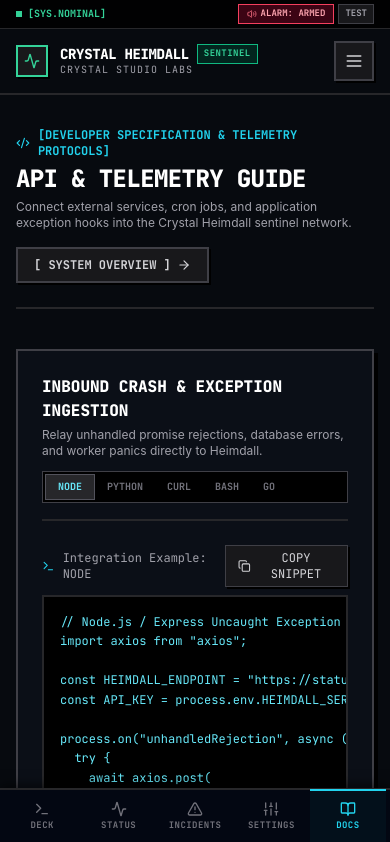
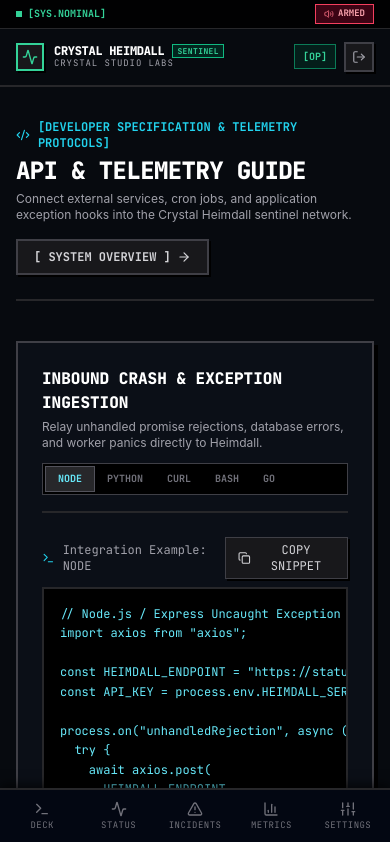
Before and after one commit to Crystal-Studio-Labs/Crystal-Heimdall, a React (Vite) app in the folder client/: page /docs in a window 390 px wide. Shown: the top 842 px of the page. Built offline with nearby package versions, Linux system fonts and the light colour scheme; sample sign-in values are in the browser's storage.

Commit message:
fix(nav): eliminate double mobile menu clutter and enforce strict role-based visibility across desktop and mobile

```diff
--- a/client/src/components/MobileBottomNav.tsx
+++ b/client/src/components/MobileBottomNav.tsx
@@ -1,24 +1,27 @@
 import React from "react";
 import { Link, useLocation } from "react-router-dom";
-import { Terminal, Activity, AlertTriangle, Sliders, BookOpen } from "lucide-react";
+import {
+  Terminal,
+  Activity,
+  AlertTriangle,
+  Sliders,
+  BarChart3,
+  Globe,
+  Lock
+} from "lucide-react";
 import { isOperatorAuthenticated } from "../lib/api";
 
 export const MobileBottomNav: React.FC = () => {
   const location = useLocation();
   const isAuthenticated = isOperatorAuthenticated();
 
-  const navItems = [
-    {
-      label: "DECK",
-      path: isAuthenticated ? "/dashboard" : "/login",
-      icon: Terminal,
-      match: ["/", "/dashboard", "/login"],
-    },
+  // Public items for unauthenticated visitors (Normal users ONLY see public status, incidents, overview)
+  const publicNavItems = [
     {
       label: "STATUS",
-      path: "/status",
+      path: "/",
       icon: Activity,
-      match: ["/status"],
+      match: ["/", "/status"],
     },
     {
       label: "INCIDENTS",
@@ -27,22 +30,61 @@ export const MobileBottomNav: React.FC = () => {
       match: ["/incidents"],
     },
     {
-      label: "SETTINGS",
-      path: "/settings",
-      icon: Sliders,
-      match: ["/settings"],
+      label: "OVERVIEW",
+      path: "/overview",
+      icon: Globe,
+      match: ["/overview", "/about"],
     },
     {
-      label: "DOCS",
-      path: "/docs",
-      icon: BookOpen,
-      match: ["/docs"],
+      label: "LOGIN",
+      path: "/login",
+      icon: Lock,
+      match: ["/login"],
     },
   ];
 
+  // Operator-only items when 2FA session is active
+  const operatorNavItems = [
+    {
+      label: "DECK",
+      path: "/dashboard",
+      icon: Terminal,
+      match: ["/dashboard"],
+    },
+    {
+      label: "STATUS",
+      path: "/",
+      icon: Activity,
+      match: ["/", "/status"],
+    },
+    {
+      label: "INCIDENTS",
+      path: "/incidents",
+      icon: AlertTriangle,
+      match: ["/incidents"],
+    },
+    {
+      label: "METRICS",
+      path: "/dashboard/analytics",
+      icon: BarChart3,
+      match: ["/dashboard/analytics"],
+    },
+    {
+      label: "SETTINGS",
+      path: "/dashboard/settings",
+      icon: Sliders,
+      match: ["/dashboard/settings", "/settings"],
+    },
+  ];
+
+  const items = isAuthenticated ? operatorNavItems : publicNavItems;
+
   return (
-    <nav className="md:hidden fixed bottom-0 left-0 right-0 h-14 bg-[#030712] border-t-2 border-zinc-800 z-40 flex items-center justify-around px-1 shadow-[0_-4px_10px_rgba(0,0,0,0.5)]">
-      {navItems.map((item) => {
+    <nav
+      aria-label="Mobile Navigation"
+      className="md:hidden fixed bottom-0 left-0 right-0 h-14 bg-[#030712] border-t-2 border-zinc-800 z-40 flex items-center justify-around px-1 shadow-[0_-4px_10px_rgba(0,0,0,0.6)] backdrop-blur-md"
+    >
+      {items.map((item) => {
         const isActive = item.match.some((m) =>
           m === "/" ? location.pathname === "/" : location.pathname.startsWith(m)
         );
@@ -54,12 +96,12 @@ export const MobileBottomNav: React.FC = () => {
             to={item.path}
             className={`flex flex-col items-center justify-center flex-1 h-full py-1 transition-colors ${
               isActive
-                ? "text-cyan-400 border-t-2 border-cyan-400 -mt-[2px] bg-cyan-950/20"
+                ? "text-cyan-300 border-t-2 border-cyan-400 -mt-[2px] bg-cyan-950/25 font-black"
                 : "text-zinc-500 hover:text-zinc-300"
             }`}
           >
-            <Icon className="w-4 h-4 mb-0.5" />
-            <span className="text-[9px] font-mono font-bold tracking-wider">
+            <Icon className={`w-4 h-4 mb-0.5 ${isActive ? "text-cyan-400" : "text-zinc-500"}`} />
+            <span className="text-[9px] font-mono tracking-wider">
               {item.label}
             </span>
           </Link>
--- a/client/src/components/Navbar.tsx
+++ b/client/src/components/Navbar.tsx
@@ -5,15 +5,14 @@ import {
   BarChart3,
   Settings,
   LogOut,
-  Menu,
-  X,
   LayoutDashboard,
-  ShieldCheck,
   Volume2,
   VolumeX,
-  BellRing,
+  Lock,
+  BookOpen,
+  Radio
 } from "lucide-react";
-import { getAuthToken, clearAuthToken, isOperatorAuthenticated, getSessionInfo } from "../lib/api";
+import { clearAuthToken, isOperatorAuthenticated, getSessionInfo } from "../lib/api";
 import { useToast } from "../lib/ToastContext";
 import { isAudioMuted, setAudioMuted, playTestSound } from "../lib/audioAlerts";
 
@@ -23,14 +22,12 @@ export default function Navbar() {
   const toast = useToast();
   const isAuthenticated = isOperatorAuthenticated();
   const session = getSessionInfo();
-  const [mobileMenuOpen, setMobileMenuOpen] = useState(false);
   const [muted, setMuted] = useState(isAudioMuted());
 
   const handleLogout = () => {
     clearAuthToken();
     toast.info("Signed out of Operator Console");
     navigate("/");
-    setMobileMenuOpen(false);
   };
 
   const handleToggleSound = () => {
@@ -38,7 +35,7 @@ export default function Navbar() {
     setAudioMuted(next);
     setMuted(next);
     if (!next) {
-      toast.success("Siren alert audio ARMED (PWA Outage Audio On)");
+      toast.success("Siren alert audio ARMED");
       playTestSound();
     } else {
       toast.info("Siren alert audio MUTED");
@@ -54,10 +51,12 @@ export default function Navbar() {
     playTestSound();
   };
 
-  const navItems = [
+  const operatorNavItems = [
     { label: "[01] DASHBOARD", path: "/dashboard", icon: LayoutDashboard },
     { label: "[02] ANALYTICS", path: "/dashboard/analytics", icon: BarChart3 },
     { label: "[03] SETTINGS", path: "/dashboard/settings", icon: Settings },
+    { label: "[04] INCIDENTS", path: "/incidents", icon: Activity },
+    { label: "[05] DOCS", path: "/docs", icon: BookOpen },
   ];
 
   return (
@@ -74,9 +73,7 @@ export default function Navbar() {
         </div>
 
         {/* Hardware Sound Alarm Quick Controls */}
-        <div className="flex items-center space-x-3">
-
-          {/* Sound Alarm Toggle */}
+        <div className="flex items-center space-x-2 sm:space-x-3">
           <div className="flex items-center space-x-1">
             <button
               onClick={handleToggleSound}
@@ -88,12 +85,12 @@ export default function Navbar() {
               title={muted ? "Unmute alarm sound" : "Mute alarm sound"}
             >
               {muted ? <VolumeX className="w-2.5 h-2.5" /> : <Volume2 className="w-2.5 h-2.5 text-rose-400 animate-pulse" />}
-              <span>{muted ? "ALARM: MUTED" : "ALARM: ARMED"}</span>
+              <span>{muted ? "MUTED" : "ARMED"}</span>
             </button>
 
             <button
               onClick={handleTestSiren}
-              className="px-1.5 py-0.5 bg-zinc-900 border border-zinc-700 text-zinc-400 hover:text-white text-[9px] font-bold"
+              className="px-1.5 py-0.5 bg-zinc-900 border border-zinc-700 text-zinc-400 hover:text-white text-[9px] font-bold hidden sm:inline"
               title="Trigger test alarm tone"
             >
               TEST
@@ -105,34 +102,35 @@ export default function Navbar() {
         </div>
       </div>
 
-      <div className="max-w-7xl mx-auto px-4 sm:px-6 h-16 flex items-center justify-between">
+      {/* Main Navigation Bar */}
+      <div className="max-w-7xl mx-auto px-4 sm:px-6 h-14 sm:h-16 flex items-center justify-between">
         {/* Brand */}
-        <Link to="/" className="flex items-center space-x-3 group" onClick={() => setMobileMenuOpen(false)}>
-          <div className="w-8 h-8 bg-zinc-900 border-2 border-emerald-400 flex items-center justify-center text-emerald-400 shadow-[2px_2px_0px_#000] group-hover:bg-emerald-400 group-hover:text-black transition-all">
+        <Link to="/" className="flex items-center space-x-2.5 sm:space-x-3 group">
+          <div className="w-7 h-7 sm:w-8 sm:h-8 bg-zinc-900 border-2 border-emerald-400 flex items-center justify-center text-emerald-400 shadow-[2px_2px_0px_#000] group-hover:bg-emerald-400 group-hover:text-black transition-all shrink-0">
             <Activity className="w-4 h-4" />
           </div>
           <div className="flex flex-col">
             <div className="flex items-center space-x-2">
-              <span className="font-black text-sm tracking-tight text-white uppercase font-mono">
+              <span className="font-black text-xs sm:text-sm tracking-tight text-white uppercase font-mono">
                 Crystal Heimdall
               </span>
-              <span className="px-1.5 py-0.5 text-[9px] font-mono font-bold bg-emerald-950/80 text-emerald-400 border border-emerald-500 tracking-wider">
+              <span className="px-1 py-0.2 sm:px-1.5 sm:py-0.5 text-[8px] sm:text-[9px] font-mono font-bold bg-emerald-950/80 text-emerald-400 border border-emerald-500 tracking-wider">
                 SENTINEL
               </span>
             </div>
-            <span className="text-[10px] text-zinc-400 font-mono tracking-widest -mt-0.5 uppercase">
+            <span className="text-[9px] sm:text-[10px] text-zinc-400 font-mono tracking-widest -mt-0.5 uppercase">
               CRYSTAL STUDIO LABS
             </span>
           </div>
         </Link>
 
-        {/* Center Nav for Public & Operator (Desktop) */}
+        {/* Center Nav: Strict Role-Based Visibility (Desktop) */}
         <nav className="hidden lg:flex items-center space-x-1">
           {isAuthenticated ? (
-            <>
-              {navItems.map((item) => {
+            /* Authenticated Operator Menu */
+            operatorNavItems.map((item) => {
               const Icon = item.icon;
-                const isActive = location.pathname === item.path;
+              const isActive = location.pathname === item.path || (item.path !== "/" && location.pathname.startsWith(item.path));
               return (
                 <Link
                   key={item.path}
@@ -147,24 +145,15 @@ export default function Navbar() {
                   <span>{item.label}</span>
                 </Link>
               );
-              })}
-              <span className="text-zinc-700 px-1">|</span>
-              <Link
-                to="/incidents"
-                className={`px-2.5 py-1.5 text-xs font-mono font-bold transition ${
-                  location.pathname === "/incidents" ? "text-rose-300" : "text-zinc-400 hover:text-white"
-                }`}
-              >
-                INCIDENTS
-              </Link>
-            </>
+            })
           ) : (
+            /* Public Visitors Menu (Only Status, Incidents, Overview) */
             <div className="flex items-center space-x-1 text-xs font-mono font-bold">
               <Link
                 to="/"
                 className={`px-3 py-1.5 border transition ${
-                  location.pathname === "/"
-                    ? "bg-zinc-900 border-emerald-500 text-emerald-400"
+                  location.pathname === "/" || location.pathname === "/status"
+                    ? "bg-zinc-900 border-emerald-500 text-emerald-400 shadow-[2px_2px_0px_#000]"
                     : "border-transparent text-zinc-400 hover:text-white hover:border-zinc-800"
                 }`}
               >
@@ -173,8 +162,8 @@ export default function Navbar() {
               <Link
                 to="/incidents"
                 className={`px-3 py-1.5 border transition ${
-                  location.pathname === "/incidents"
-                    ? "bg-zinc-900 border-rose-500 text-rose-300"
+                  location.pathname.startsWith("/incidents")
+                    ? "bg-zinc-900 border-rose-500 text-rose-300 shadow-[2px_2px_0px_#000]"
                     : "border-transparent text-zinc-400 hover:text-white hover:border-zinc-800"
                 }`}
               >
@@ -183,8 +172,8 @@ export default function Navbar() {
               <Link
                 to="/overview"
                 className={`px-3 py-1.5 border transition ${
-                  location.pathname === "/overview"
-                    ? "bg-zinc-900 border-cyan-500 text-cyan-300"
+                  location.pathname === "/overview" || location.pathname === "/about"
+                    ? "bg-zinc-900 border-cyan-500 text-cyan-300 shadow-[2px_2px_0px_#000]"
                     : "border-transparent text-zinc-400 hover:text-white hover:border-zinc-800"
                 }`}
               >
@@ -194,103 +183,50 @@ export default function Navbar() {
           )}
         </nav>
 
-        {/* Right Actions (Desktop) */}
-        <div className="hidden md:flex items-center space-x-3">
+        {/* Right Actions (Desktop & Mobile) */}
+        <div className="flex items-center space-x-2 sm:space-x-3">
+          {isAuthenticated ? (
+            /* Authenticated Actions */
+            <div className="flex items-center space-x-2">
               <Link
                 to="/"
-            className="px-3.5 py-2 bg-zinc-900 hover:bg-zinc-800 text-zinc-200 hover:text-white border-2 border-zinc-700 flex items-center gap-2 transition text-xs font-mono font-bold shadow-[2px_2px_0px_#000] active:translate-x-[1px] active:translate-y-[1px] active:shadow-none"
+                className="hidden sm:flex px-3 py-1.5 bg-zinc-900 hover:bg-zinc-800 text-zinc-200 hover:text-white border-2 border-zinc-700 items-center gap-1.5 transition text-xs font-mono font-bold shadow-[2px_2px_0px_#000]"
+                title="View public status deck"
               >
-            <span className="relative flex h-2 w-2">
-              <span className="animate-ping absolute inline-flex h-full w-full bg-emerald-400 opacity-75" />
-              <span className="relative inline-flex h-2 w-2 bg-emerald-400" />
-            </span>
+                <span className="w-2 h-2 bg-emerald-400 inline-block animate-ping mr-0.5" />
                 <span>PUBLIC STATUS</span>
               </Link>
 
-          {isAuthenticated && (
-            <div className="flex items-center space-x-2">
               <span
-                className="px-2 py-1 text-[10px] font-mono bg-emerald-950/60 border border-emerald-500/60 text-emerald-400 font-bold uppercase cursor-help"
-                title={`Active 2FA session valid for ~${session.daysRemaining} days (expires ${session.expiresAt ? new Date(session.expiresAt).toLocaleDateString() : "in 30 days"})`}
+                className="px-2 py-1 text-[10px] font-mono bg-emerald-950/60 border border-emerald-500/60 text-emerald-400 font-bold uppercase"
+                title={`Active 2FA session valid for ~${session.daysRemaining || 30} days`}
               >
-                [OPERATOR{session.daysRemaining ? `: ~${session.daysRemaining}d` : ""}]
+                <span className="hidden sm:inline">[OPERATOR{session.daysRemaining ? `: ~${session.daysRemaining}d` : ""}]</span>
+                <span className="sm:hidden">[OP]</span>
               </span>
+
               <button
                 onClick={handleLogout}
-                className="p-2 bg-zinc-900 hover:bg-rose-950 text-zinc-400 hover:text-rose-300 border-2 border-zinc-700 hover:border-rose-600 transition shadow-[2px_2px_0px_#000] active:translate-x-[1px] active:translate-y-[1px]"
+                className="p-1.5 sm:p-2 bg-zinc-900 hover:bg-rose-950 text-zinc-400 hover:text-rose-300 border-2 border-zinc-700 hover:border-rose-600 transition shadow-[2px_2px_0px_#000]"
                 title="Sign out of Operator Session"
               >
                 <LogOut className="w-3.5 h-3.5" />
               </button>
             </div>
-          )}
-        </div>
-
-        {/* Mobile Menu Trigger */}
-        <button
-          onClick={() => setMobileMenuOpen(!mobileMenuOpen)}
-          className="md:hidden p-2 bg-zinc-900 text-zinc-300 border-2 border-zinc-700 shadow-[2px_2px_0px_#000]"
-          aria-label="Toggle menu"
+          ) : (
+            /* Public Visitor Login CTA */
+            <Link
+              to="/login"
+              className="px-3 py-1.5 bg-zinc-900 hover:bg-zinc-800 text-zinc-300 hover:text-white border-2 border-zinc-700 flex items-center gap-1.5 text-xs font-mono font-bold shadow-[2px_2px_0px_#000] transition active:translate-x-[1px] active:translate-y-[1px]"
+              title="Operator 2FA Access"
             >
-          {mobileMenuOpen ? <X className="w-5 h-5" /> : <Menu className="w-5 h-5" />}
-        </button>
-      </div>
-
-      {/* Mobile Drawer */}
-      {mobileMenuOpen && (
-        <div className="md:hidden bg-[#0a0e17] border-b-2 border-zinc-800 p-4 space-y-3 font-mono text-xs">
-          {isAuthenticated && (
-            <div className="space-y-1.5 pb-3 border-b border-zinc-800">
-              {navItems.map((item) => (
-                <Link
-                  key={item.path}
-                  to={item.path}
-                  onClick={() => setMobileMenuOpen(false)}
-                  className="block px-3 py-2 border border-zinc-800 bg-zinc-900/60 text-zinc-300 font-bold hover:text-white"
-                >
-                  {item.label}
+              <Lock className="w-3 h-3 text-cyan-400" />
+              <span className="hidden sm:inline">OPERATOR LOGIN</span>
+              <span className="sm:hidden">LOGIN</span>
             </Link>
-              ))}
-            </div>
-          )}
-
-          <div className="space-y-2 pt-1">
-            <Link
-              to="/"
-              onClick={() => setMobileMenuOpen(false)}
-              className="block px-3 py-2 bg-zinc-900 border border-zinc-700 text-zinc-200 text-center font-bold"
-            >
-              [ LIVE STATUS ]
-            </Link>
-
-            <div className="grid grid-cols-2 gap-2">
-              <Link
-                to="/incidents"
-                onClick={() => setMobileMenuOpen(false)}
-                className="px-2 py-1.5 bg-zinc-950 border border-zinc-800 text-rose-300 text-center font-bold"
-              >
-                INCIDENTS
-              </Link>
-              <Link
-                to="/overview"
-                onClick={() => setMobileMenuOpen(false)}
-                className="px-2 py-1.5 bg-zinc-950 border border-zinc-800 text-cyan-300 text-center font-bold"
-              >
-                OVERVIEW
-              </Link>
-            </div>
-
-            {isAuthenticated && (
-              <button
-                onClick={handleLogout}
-                className="w-full px-3 py-2 bg-rose-950/60 border border-rose-700 text-rose-300 text-center font-bold"
-              >
-                SIGN OUT OPERATOR
-              </button>
           )}
         </div>
       </div>
-      )}
     </header>
   );
 }
```
Lines whose indentation alone changed are shown as unchanged.
